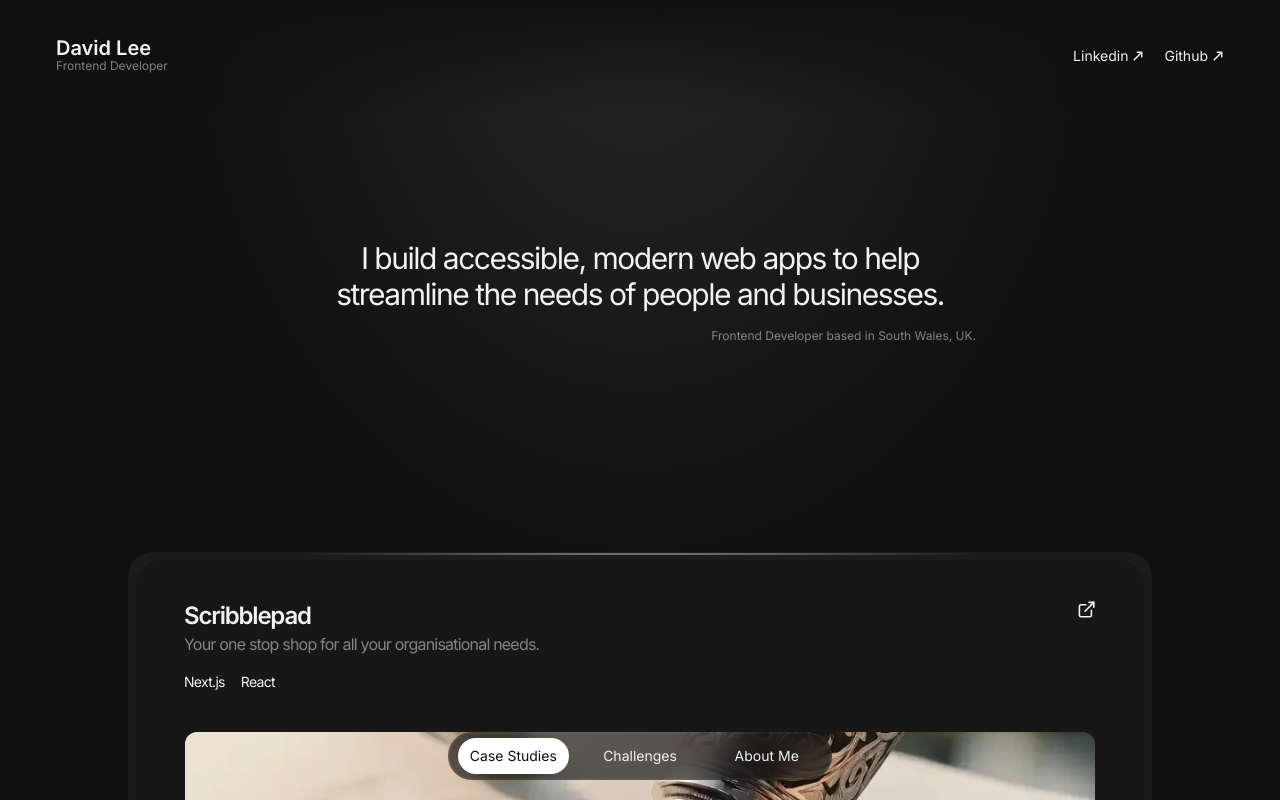
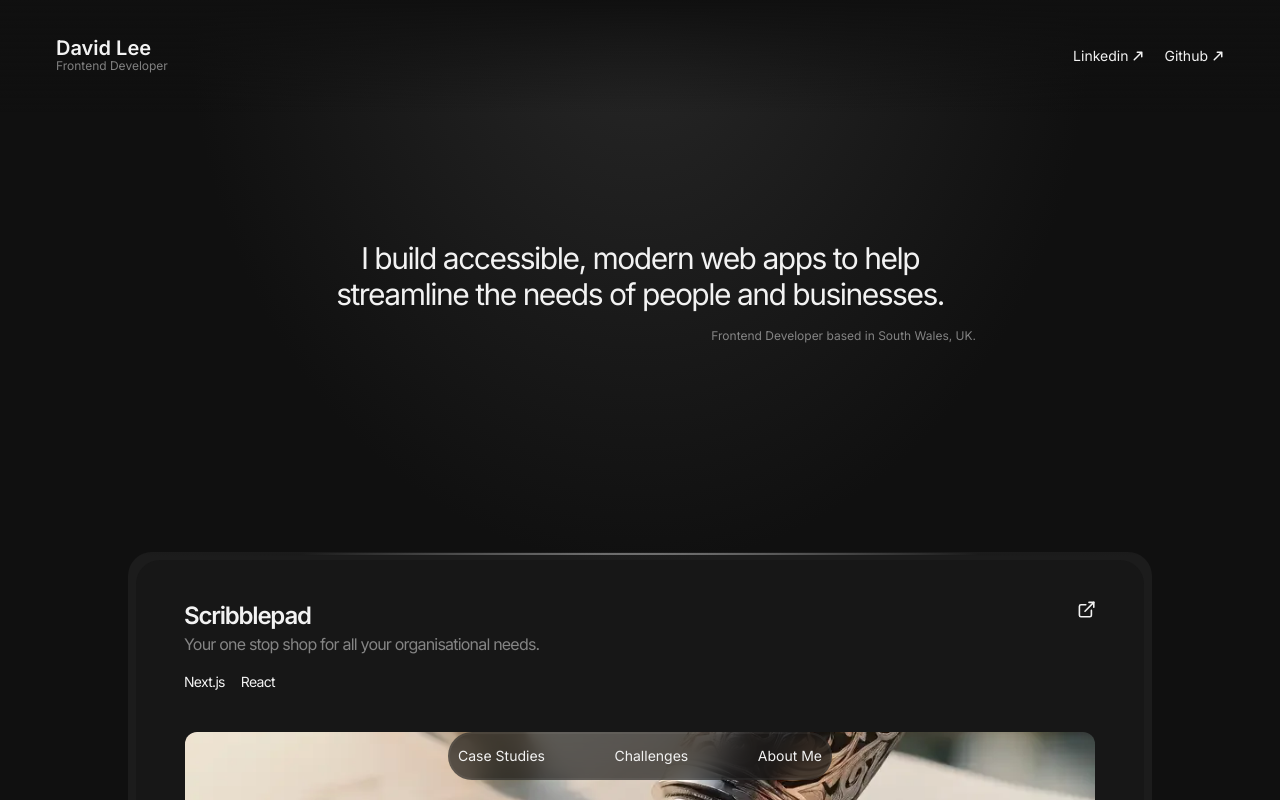
Before and after one commit to DLee1993/Portfolio, a Next.js app: page / in a window 1280 px wide. Shown: the top 800 px of the page. Built offline with nearby package versions, Linux system fonts and the light colour scheme.

Commit message:
removed all custom active classes

```diff
--- a/app/globals.css
+++ b/app/globals.css
@@ -52,24 +52,8 @@ body::-webkit-scrollbar-thumb {
 }
 
 @layer components {
-    .active {
-        @apply bg-white text-csBlack;
-    }
-
     .customPadding {
         @apply px-5 sm:px-7 md:px-9 lg:px-11 xl:px-14 2xl:px-16;
-    }
-
-    .menuLink {
-        @apply w-28 grid place-items-center rounded-full hover:bg-csWhite/10 transition-colors;
-    }
-
-    .menuLink a {
-        @apply w-full h-full py-2 grid place-items-center rounded-full;
-    }
-
-    .menuLink.active {
-        @apply hover:!bg-csWhite;
     }
 }
 
```
